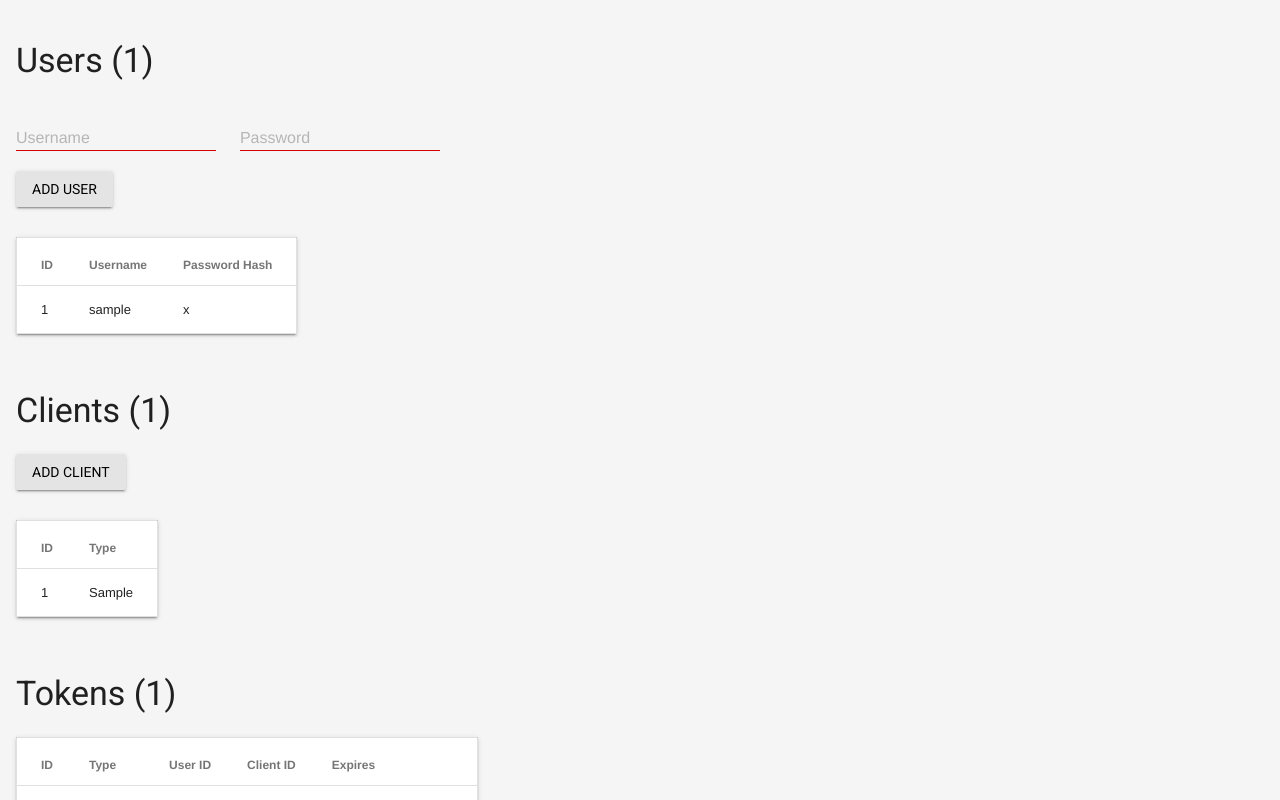
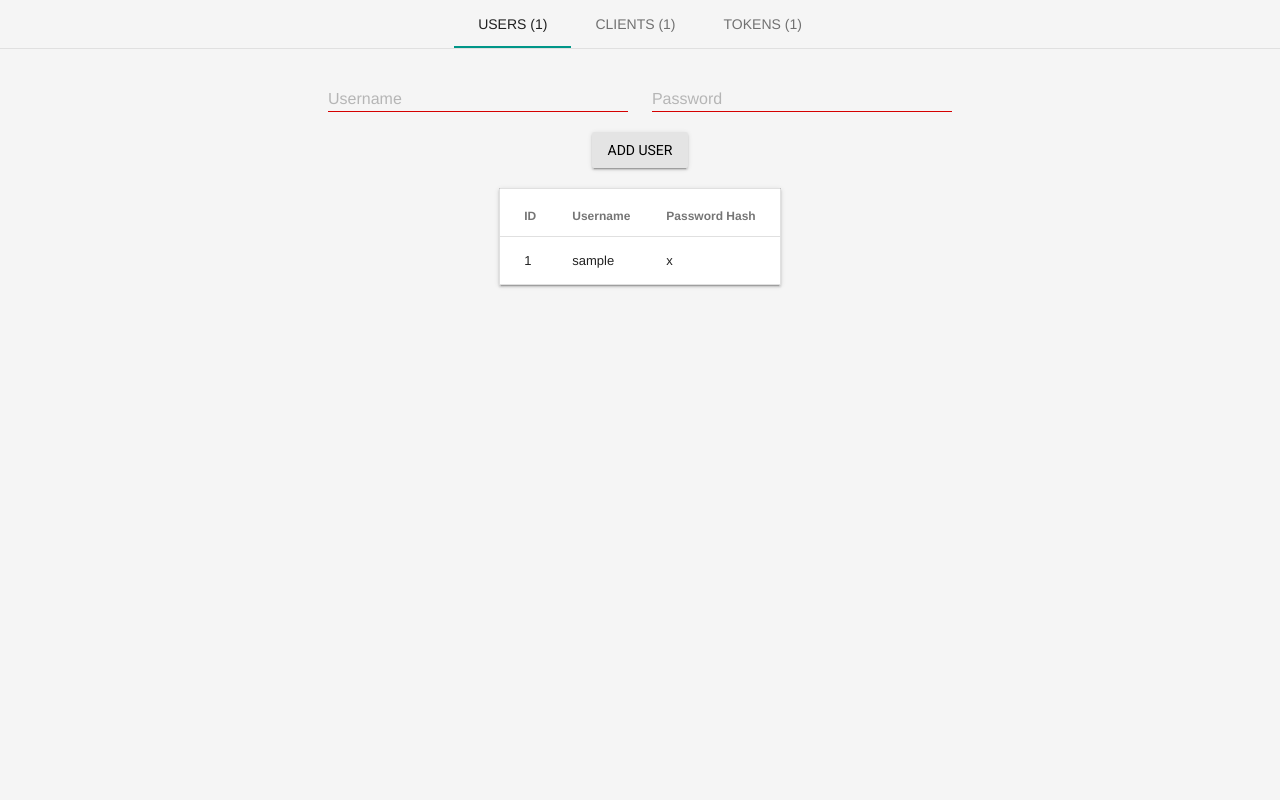
Before and after one commit to marcbperez/flask-restfuloauth2, a Flask app: template restfuloauth2/oauth/templates/management.html in a window 1280 px wide. Run offline with Flask 2, Linux system fonts and the light colour scheme; the template is opened without the code that fills it: most values are stand-ins (such as "Sample title", 1, 10 or a date in 2020); parts of the project's set-up code (start-up, migrations or seed data) failed here and were passed over.

Commit message:
Added tabs interface for management page.

```diff
--- a/restfuloauth2/oauth/static/style.css
+++ b/restfuloauth2/oauth/static/style.css
@@ -1,20 +1,15 @@
-.mdl-layout__content {
-  padding-bottom: 50px;
+form {
+  text-align: center;
+}
+
+.mdl-textfield {
+  margin: 0 10px 0 10px;
+}
+
+.mdl-button {
+  margin-bottom: 20px;
 }
 
 .mdl-data-table {
-  max-width: 900px;
+  margin: auto;
 }
-
-.mdl-button {
-  margin-bottom: 30px;
-}
-
-.mdl-textfield {
-  max-width: 200px;
-  margin-right: 20px;
-}
-
-h3 {
-  margin-bottom: 10;
-}
--- a/restfuloauth2/oauth/templates/management.html
+++ b/restfuloauth2/oauth/templates/management.html
@@ -19,9 +19,16 @@
     <div class="mdl-layout mdl-js-layout mdl-color--grey-100">
       <main class="mdl-layout__content">
 
+        <div class="mdl-tabs mdl-js-tabs mdl-js-ripple-effect">
+          <div class="mdl-tabs__tab-bar">
+            <a href="#users" class="mdl-tabs__tab is-active">Users ({{ users|length }})</a>
+            <a href="#clients" class="mdl-tabs__tab">Clients ({{ clients|length }})</a>
+            <a href="#tokens" class="mdl-tabs__tab">Tokens ({{ tokens|length }})</a>
+          </div>
+          <div class="mdl-tabs__panel is-active" id="users">
             <div class="mdl-grid">
-          <div class="mdl-cell mdl-cell--12-col">
-            <h3>Users ({{ users|length }})</h3>
+              <div class="mdl-cell mdl-cell--2-col"></div>
+              <div class="mdl-cell mdl-cell--8-col">
                 <form method="post" action="{{ url_for('oauth.management') }}">
                   <div class="mdl-textfield mdl-js-textfield">
                     <input class="mdl-textfield__input" type="text" id="username" name="username" required>
@@ -55,10 +62,11 @@
                 </table>
               </div>
             </div>
-
+          </div>
+          <div class="mdl-tabs__panel" id="clients">
             <div class="mdl-grid">
-          <div class="mdl-cell mdl-cell--12-col">
-            <h3>Clients ({{ clients|length }})</h3>
+              <div class="mdl-cell mdl-cell--2-col"></div>
+              <div class="mdl-cell mdl-cell--8-col">
                 <form method="post" action="{{ url_for('oauth.management') }}">
                   <input type="submit" name='submit' value='Add Client'
                   class="mdl-button mdl-js-button mdl-button--raised mdl-js-ripple-effect">
@@ -81,15 +89,15 @@
                 </table>
               </div>
             </div>
-
+          </div>
+          <div class="mdl-tabs__panel" id="tokens">
             <div class="mdl-grid">
-          <div class="mdl-cell mdl-cell--12-col">
-            <h3>Tokens ({{ tokens|length }})</h3>
+              <div class="mdl-cell mdl-cell--2-col"></div>
+              <div class="mdl-cell mdl-cell--8-col">
                 <table class="mdl-data-table mdl-js-data-table mdl-shadow--2dp">
                   <thead>
                     <tr>
                       <th class="mdl-data-table__cell--non-numeric">ID</th>
-                  <th class="mdl-data-table__cell--non-numeric">Type</th>
                       <th class="mdl-data-table__cell--non-numeric">User ID</th>
                       <th class="mdl-data-table__cell--non-numeric">Client ID</th>
                       <th class="mdl-data-table__cell--non-numeric">Expires</th>
@@ -99,7 +107,6 @@
                     {% for token in tokens %}
                     <tr>
                       <td class="mdl-data-table__cell--non-numeric">{{ token.id }}</td>
-                  <td class="mdl-data-table__cell--non-numeric">{{ token.token_type }}</td>
                       <td class="mdl-data-table__cell--non-numeric">{{ token.user_id }}</td>
                       <td class="mdl-data-table__cell--non-numeric">{{ token.client_id }}</td>
                       <td class="mdl-data-table__cell--non-numeric">{{ token.expires }}</td>
@@ -109,6 +116,8 @@
                 </table>
               </div>
             </div>
+          </div>
+        </div>
 
       </main>
     </div>
```
Lines whose indentation alone changed are shown as unchanged.
